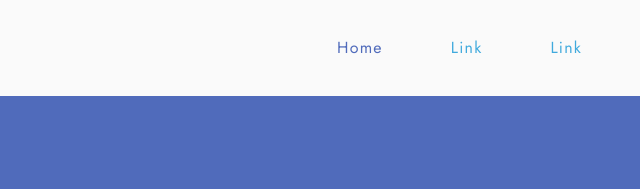
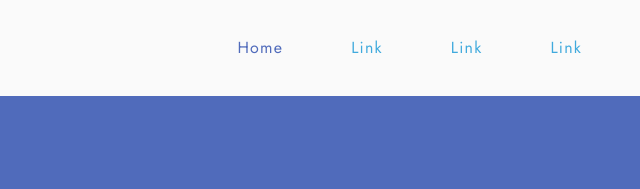
Before and after one commit to qaiswardag/CSS-Framework, a plain HTML site: page index.html in a window 1280 px wide. Shown: the top 189 px of the page, 640-1280 px from the left. Drawn offline with Linux system fonts and the light colour scheme.

Commit message:
Modify index.html

```diff
--- a/index.html
+++ b/index.html
@@ -28,6 +28,7 @@
 		<nav class="main-nav">
 			<ul class="main-nav-list">
 				<li><a class="main-nav-link nav-link-active" href="index.html">Home</a></li>
+				<li><a class="main-nav-link" href="index.html">Link</a></li>
 				<li><a class="main-nav-link" href="index.html">Link</a></li>
 				<li><a class="main-nav-link" href="index.html">Link</a></li>
 			</ul>
```
